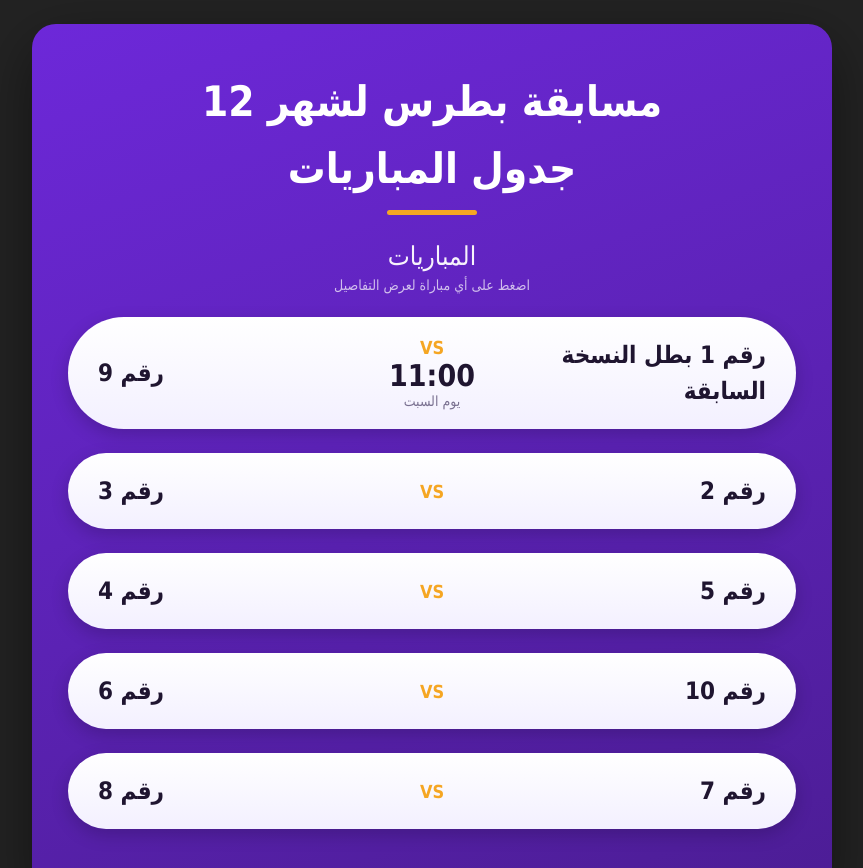
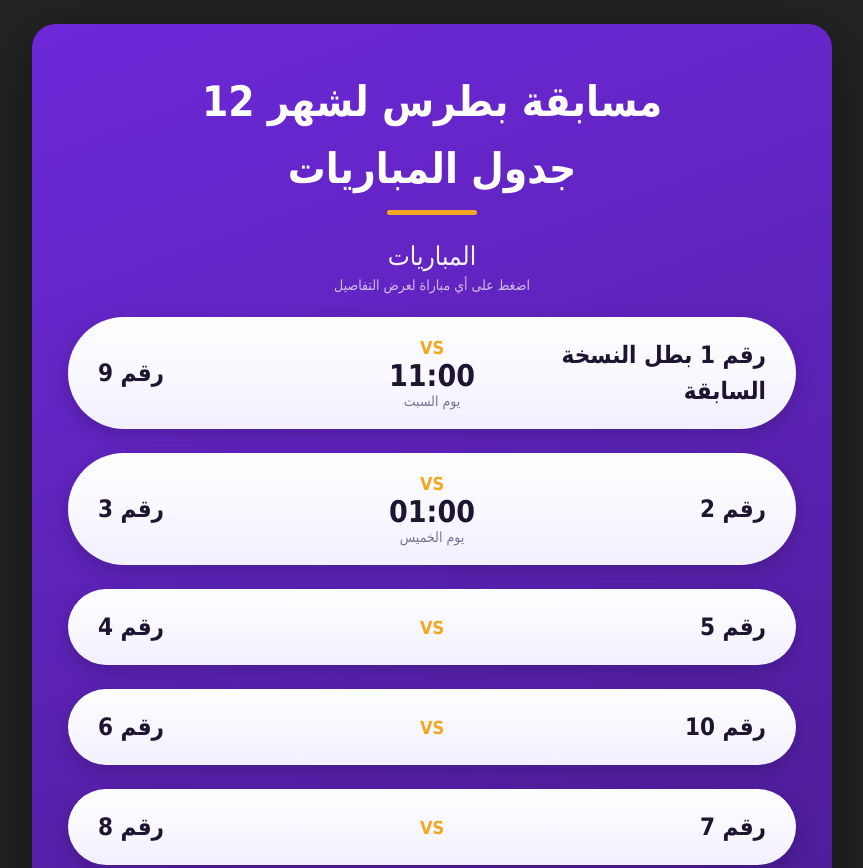
Before and after one commit to kazan0v2/yt-automation-site, a plain HTML site: page index.html in a window 1280 px wide. Shown: the top 868 px of the page, without its empty margins (208-1071 px from the left). Drawn offline with Linux system fonts and the light colour scheme.

Commit message:
Update index.html

```diff
--- a/index.html
+++ b/index.html
@@ -136,8 +136,8 @@ const DATA = {
         {
           team1: `رقم 2`,
           team2: `رقم 3`,
-          time: ``,
-          period: ``,
+          time: `01:00`,
+          period: `يوم الخميس`,
           details: `رقم 2
 رقم موبايله 010310805544
 هيلعب مع
```
